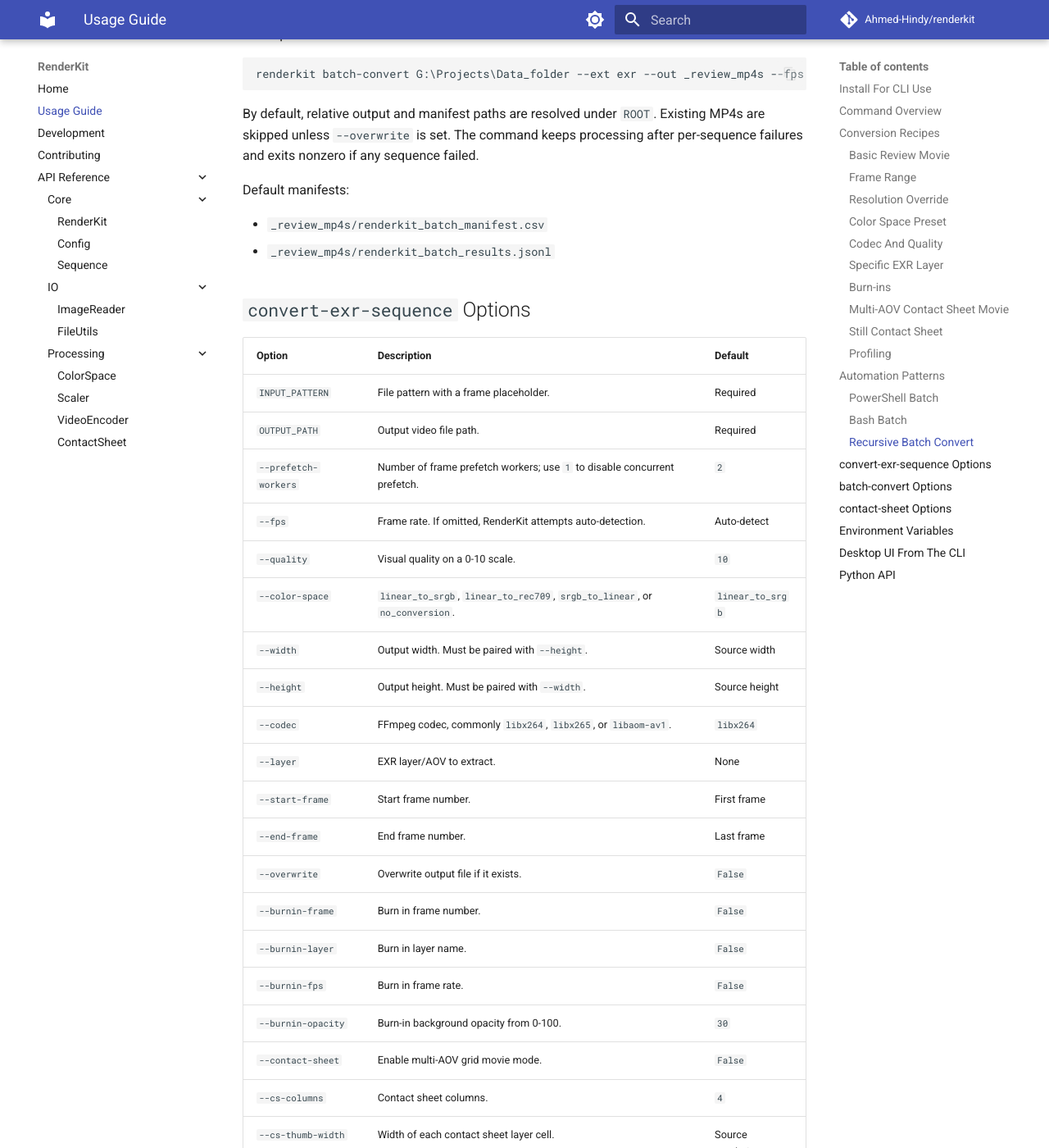
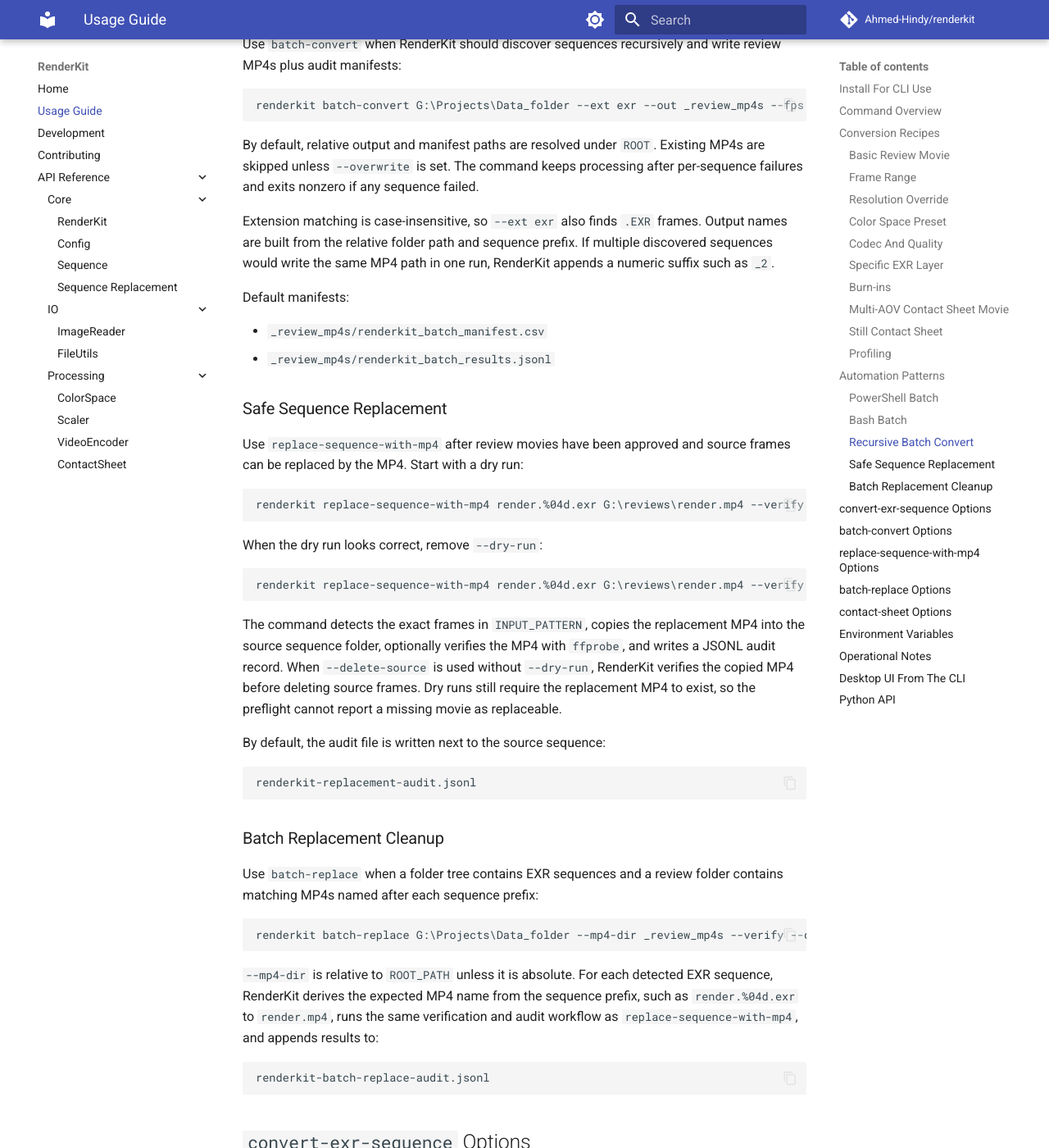
Before and after one commit to Ahmed-Hindy/renderkit, an MkDocs documentation site: the page built from docs/usage.md, in a window 1280 px wide and 1400 px high, scrolled down 3546 px. Shown: the whole window at 82% size. Built offline with MkDocs 1.6.1 and Material for MkDocs 9.7.7, drawn with Linux system fonts in a browser that asks for light colours; comment, search, counter and statistics services are not loaded; some of the changed text lies outside the part shown.

Commit message:
docs: update CLI cleanup workflow docs

````diff
--- a/docs/usage.md
+++ b/docs/usage.md
@@ -21,6 +21,8 @@ renderkit --help
 renderkit ui
 renderkit convert-exr-sequence INPUT_PATTERN OUTPUT_PATH [OPTIONS]
 renderkit batch-convert ROOT [OPTIONS]
+renderkit replace-sequence-with-mp4 INPUT_PATTERN OUTPUT_MP4 [OPTIONS]
+renderkit batch-replace ROOT_PATH [OPTIONS]
 renderkit contact-sheet INPUT_PATTERN OUTPUT_PATH [OPTIONS]
 ```
 
@@ -178,10 +180,59 @@ By default, relative output and manifest paths are resolved under `ROOT`. Existi
 skipped unless `--overwrite` is set. The command keeps processing after per-sequence failures and
 exits nonzero if any sequence failed.
 
+Extension matching is case-insensitive, so `--ext exr` also finds `.EXR` frames. Output names are
+built from the relative folder path and sequence prefix. If multiple discovered sequences would
+write the same MP4 path in one run, RenderKit appends a numeric suffix such as `_2`.
+
 Default manifests:
 
 - `_review_mp4s/renderkit_batch_manifest.csv`
 - `_review_mp4s/renderkit_batch_results.jsonl`
+
+### Safe Sequence Replacement
+
+Use `replace-sequence-with-mp4` after review movies have been approved and source frames can be
+replaced by the MP4. Start with a dry run:
+
+```powershell
+renderkit replace-sequence-with-mp4 render.%04d.exr G:\reviews\render.mp4 --verify --delete-source --dry-run
+```
+
+When the dry run looks correct, remove `--dry-run`:
+
+```powershell
+renderkit replace-sequence-with-mp4 render.%04d.exr G:\reviews\render.mp4 --verify --delete-source
+```
+
+The command detects the exact frames in `INPUT_PATTERN`, copies the replacement MP4 into the source
+sequence folder, optionally verifies the MP4 with `ffprobe`, and writes a JSONL audit record. When
+`--delete-source` is used without `--dry-run`, RenderKit verifies the copied MP4 before deleting
+source frames. Dry runs still require the replacement MP4 to exist, so the preflight cannot report a
+missing movie as replaceable.
+
+By default, the audit file is written next to the source sequence:
+
+```text
+renderkit-replacement-audit.jsonl
+```
+
+### Batch Replacement Cleanup
+
+Use `batch-replace` when a folder tree contains EXR sequences and a review folder contains matching
+MP4s named after each sequence prefix:
+
+```powershell
+renderkit batch-replace G:\Projects\Data_folder --mp4-dir _review_mp4s --verify --delete-source --dry-run
+```
+
+`--mp4-dir` is relative to `ROOT_PATH` unless it is absolute. For each detected EXR sequence,
+RenderKit derives the expected MP4 name from the sequence prefix, such as `render.%04d.exr` to
+`render.mp4`, runs the same verification and audit workflow as `replace-sequence-with-mp4`, and
+appends results to:
+
+```text
+renderkit-batch-replace-audit.jsonl
+```
 
 ## `convert-exr-sequence` Options
 
@@ -233,6 +284,28 @@ Default manifests:
 | `--manifest-jsonl` | JSONL results path. Relative paths resolve under `ROOT`. | `OUTPUT_DIR/renderkit_batch_results.jsonl` |
 | `--no-progress` | Disable progress bars for stable captured logs. | `False` |
 
+## `replace-sequence-with-mp4` Options
+
+| Option | Description | Default |
+|---|---|---|
+| `INPUT_PATTERN` | Source sequence pattern with a frame placeholder. | Required |
+| `OUTPUT_MP4` | Replacement MP4 to copy into the source sequence folder. | Required |
+| `--delete-source` | Delete source frames after the replacement MP4 is verified. | `False` |
+| `--verify` | Verify the replacement MP4 with `ffprobe` before replacing frames. | `False` |
+| `--dry-run` | Print and audit planned changes without copying or deleting files. | `False` |
+| `--audit-report` | JSONL audit report path. | Source folder `renderkit-replacement-audit.jsonl` |
+
+## `batch-replace` Options
+
+| Option | Description | Default |
+|---|---|---|
+| `ROOT_PATH` | Directory tree to scan for EXR sequences. | Required |
+| `--mp4-dir` | Directory containing replacement MP4s. Relative paths resolve under `ROOT_PATH`. | `_review_mp4s` |
+| `--delete-source` | Delete source frames after each replacement MP4 is verified. | `False` |
+| `--verify` | Verify each replacement MP4 with `ffprobe` before replacing frames. | `False` |
+| `--dry-run` | Print and audit planned changes without copying or deleting files. | `False` |
+| `--audit-report` | JSONL audit report path. | `ROOT_PATH/renderkit-batch-replace-audit.jsonl` |
+
 ## `contact-sheet` Options
 
 | Option | Description | Default |
@@ -259,6 +332,13 @@ Default manifests:
 - `RENDERKIT_LOG_PATH`: Override RenderKit log file path.
 - `RENDERKIT_LOG_LEVEL`: Logging level, such as `DEBUG`, `INFO`, or `WARNING`.
 - `QT_BACKEND`: Force a Qt backend. PySide6 is the supported backend.
+
+## Operational Notes
+
+- FPS auto-detection logs a warning when metadata probing is unavailable or image metadata cannot
+  be read, then falls back to the configured/default FPS behavior.
+- OCIO conversion failures include diagnostics in the RenderKit log, including role and color-space
+  resolution details, available color-space samples, and bundled LUT/config checks where possible.
 
 ## Desktop UI From The CLI
 
--- a/mkdocs.yml
+++ b/mkdocs.yml
@@ -43,6 +43,7 @@ nav:
           - RenderKit: api/processor.md
           - Config: api/config.md
           - Sequence: api/sequence.md
+          - Sequence Replacement: api/sequence_replacement.md
       - IO:
           - ImageReader: api/io/image_reader.md
           - FileUtils: api/io/file_utils.md
````
Also changed, not shown: CHANGELOG.md (+7 -3 lines), docs/api/sequence_replacement.md (added, +3 -0 lines), docs/development.md (+5 -1 lines), docs/index.md (+14 -0 lines).
